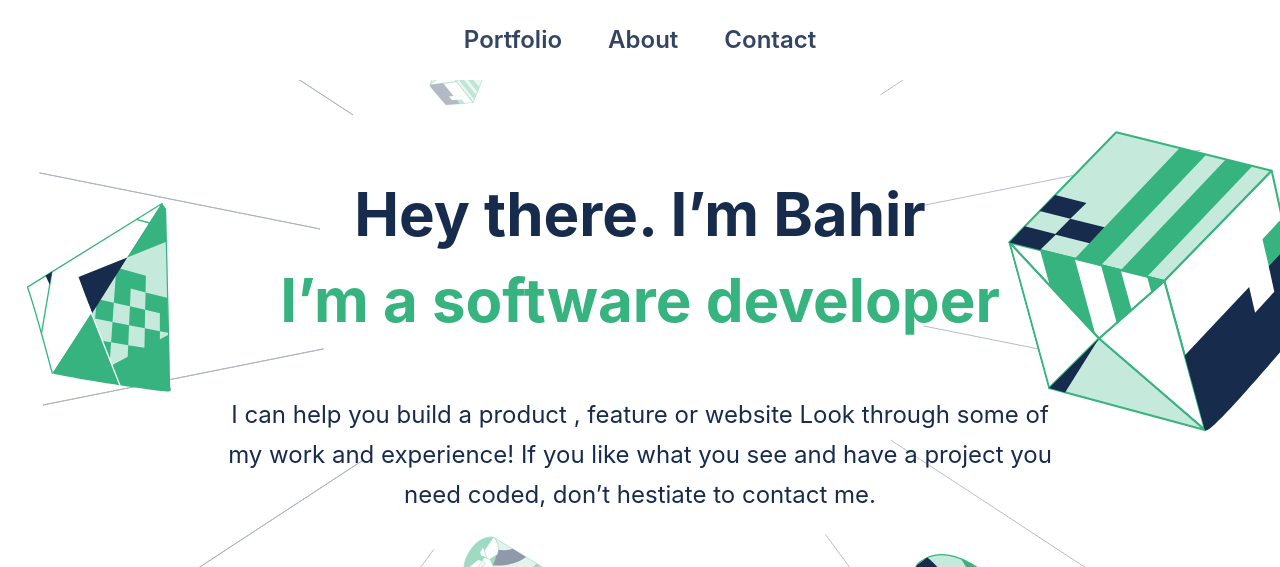
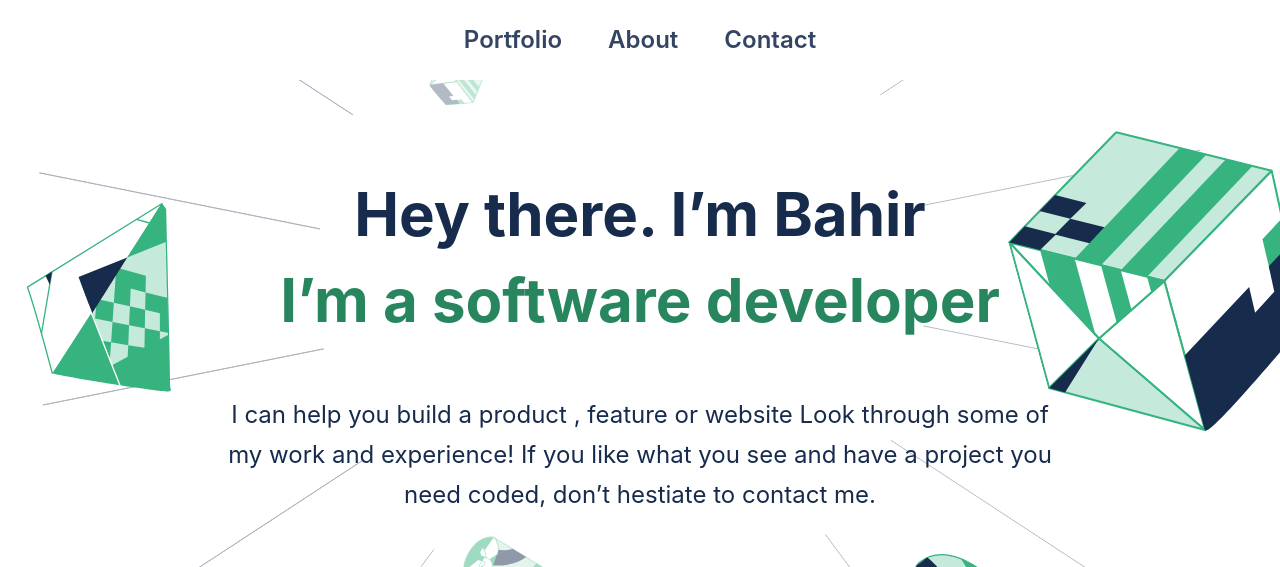
Before and after one commit to BahirHakimy/My-Portfolio, a plain HTML site: page index.html in a window 1280 px wide. Shown: the top 567 px of the page. Drawn offline with Linux system fonts and the light colour scheme.

Commit message:
Update style.css added more contrast to headings and buttons

```diff
--- a/style.css
+++ b/style.css
@@ -1,5 +1,5 @@
 :root {
-  --primary: #36b37e;
+  --primary: #28865f;
   --light-green: #60c095;
   --active: #008552;
   --natural: #3a4a42;
@@ -53,7 +53,7 @@ header {
   font-weight: 600;
   line-height: 1.25rem;
   margin: auto 1rem;
-  transition: all .3s;
+  transition: all 0.3s;
 }
 
 a {
@@ -471,16 +471,15 @@ footer {
   }
 }
 
+/* Add animations */
 
- /* Add animations */
-
- .nav-item:hover {
+.nav-item:hover {
   color: white;
   background: var(--primary);
   font-size: 30px;
   padding: 8px;
- }
+}
 
- .nav-item:active {
+.nav-item:active {
   background-color: aqua;
- }
+}
```
